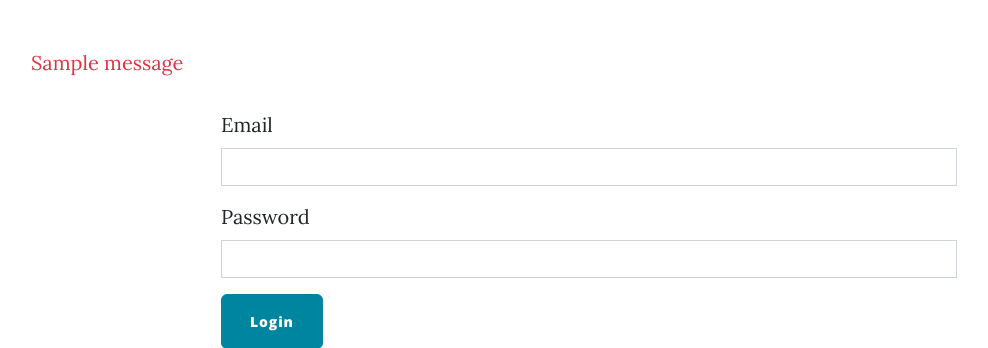
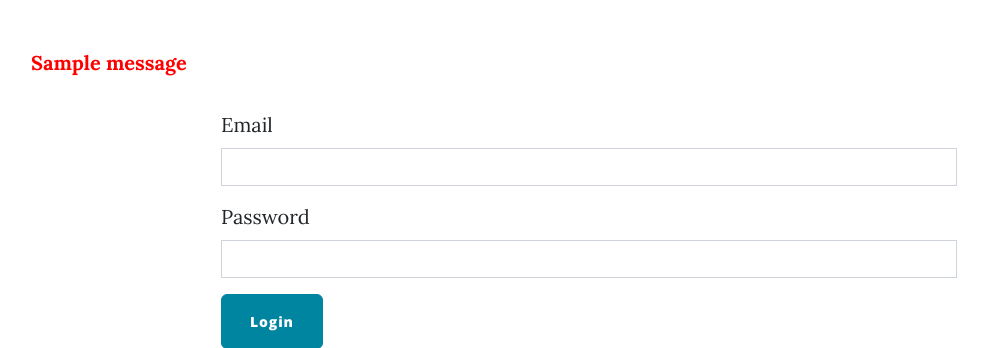
Before and after one commit to mucahitkls/flask-blog-application, a Flask app: page /login in a window 1280 px wide. Shown: the part 532-880 px from the top of the page, without its empty margins (51-1039 px from the left). Run offline with Flask 3, Linux system fonts and the light colour scheme; tables that the repository leaves empty hold one stand-in row (values such as "Sample post"); one stand-in notice (Sample message) is shown; some libraries are stand-ins or nearby versions.

Commit message:
flash color turned to red to indicate login, register and creat post pages

```diff
--- a/app/blueprints/post_routes.py
+++ b/app/blueprints/post_routes.py
@@ -62,7 +62,6 @@ def add_new_post():
     return render_template("make-post.html", form=form, type='create')
 
 
-
 @post_routes.route("/edit/<int:post_id>", methods=["GET", "POST"])
 @admin_only
 def edit_post(post_id):
--- a/templates/login.html
+++ b/templates/login.html
@@ -26,7 +26,7 @@
       {% with messages = get_flashed_messages() %}
       {% if messages %}
       {% for message in messages %}
-      <p class="flash text-danger">{{ message }}</p>
+      <p class="flash flash-warning">{{ message }}</p>
       {% endfor %}
       {% endif %}
       {% endwith %}
```
